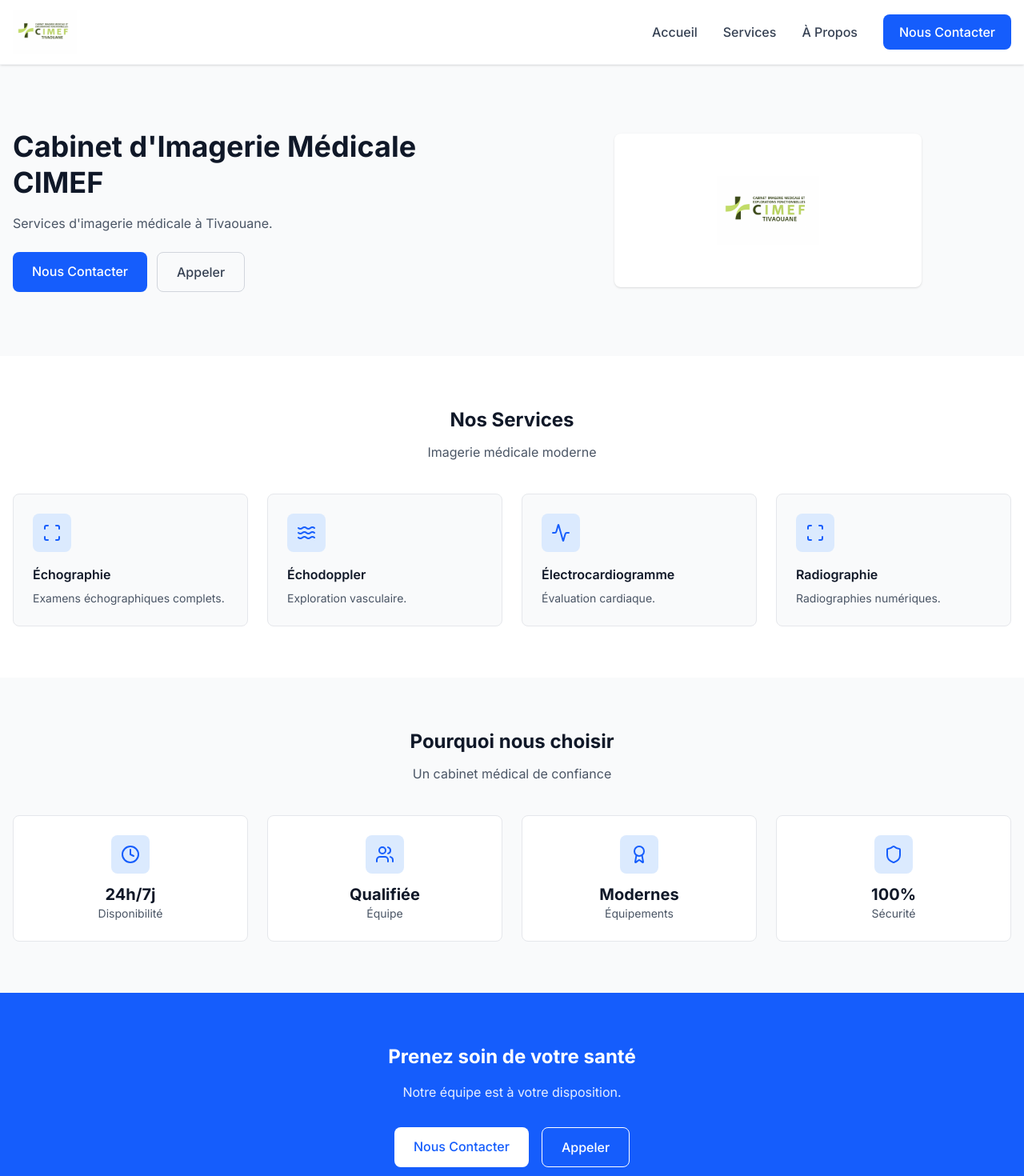
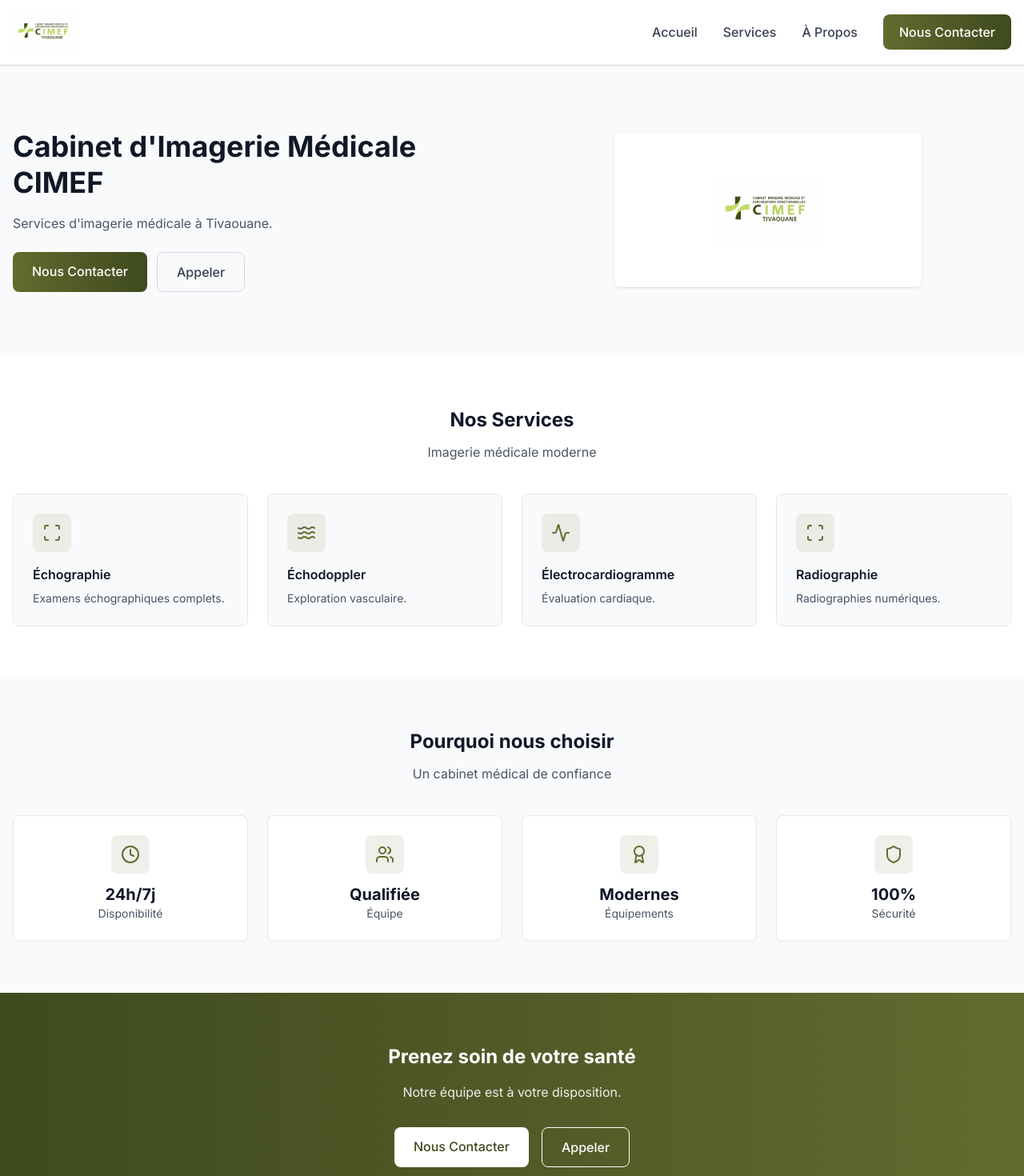
Before and after one commit to annakadiake/cimef-website, a Next.js app: page / in a window 1280 px wide. Shown: the top 1470 px of the page at 80% size. Built offline with nearby package versions, Linux system fonts and the light colour scheme.

Commit message:
Restauration des couleurs vertes CIMEF

```diff
--- a/src/app/page.tsx
+++ b/src/app/page.tsx
@@ -47,7 +47,7 @@
               <div className="flex flex-wrap gap-3">
                 <Link
                   href="/contact"
-                  className="bg-blue-600 text-white px-6 py-3 rounded-lg font-medium hover:bg-blue-700 transition-colors"
+                  className="bg-gradient-to-r from-[#636B2F] to-[#3F4A1F] text-white px-6 py-3 rounded-lg font-medium hover:shadow-lg hover:shadow-[#636B2F]/25 transition-all"
                 >
                   Nous Contacter
                 </Link>
@@ -79,8 +79,8 @@
           <div className="grid md:grid-cols-2 lg:grid-cols-4 gap-6">
             {services.map((service, index) => (
               <div key={index} className="bg-gray-50 p-6 rounded-lg border border-gray-200">
-                <div className="w-12 h-12 bg-blue-100 rounded-lg flex items-center justify-center mb-4">
-                  <service.icon className="w-6 h-6 text-blue-600" />
+                <div className="w-12 h-12 bg-[#636B2F]/10 rounded-lg flex items-center justify-center mb-4">
+                  <service.icon className="w-6 h-6 text-[#636B2F]" />
                 </div>
                 <h3 className="font-semibold text-gray-900 mb-2">{service.title}</h3>
                 <p className="text-sm text-gray-600">{service.desc}</p>
@@ -105,8 +105,8 @@
               { icon: Shield, label: 'Sécurité', value: '100%' },
             ].map((item) => (
               <div key={item.label} className="bg-white p-6 rounded-lg border border-gray-200 text-center">
-                <div className="w-12 h-12 bg-blue-100 rounded-lg flex items-center justify-center mx-auto mb-3">
-                  <item.icon className="w-6 h-6 text-blue-600" />
+                <div className="w-12 h-12 bg-[#636B2F]/10 rounded-lg flex items-center justify-center mx-auto mb-3">
+                  <item.icon className="w-6 h-6 text-[#636B2F]" />
                 </div>
                 <p className="text-xl font-bold text-gray-900">{item.value}</p>
                 <p className="text-sm text-gray-600">{item.label}</p>
@@ -117,7 +117,7 @@
       </section>
 
       {/* CTA */}
-      <section className="py-16 bg-blue-600">
+      <section className="py-16 bg-gradient-to-r from-[#3F4A1F] to-[#636B2F]">
         <div className="max-w-4xl mx-auto px-4 text-center">
           <h2 className="text-2xl font-bold text-white mb-4">
             Prenez soin de votre santé
@@ -128,7 +128,7 @@
           <div className="flex flex-wrap justify-center gap-4">
             <Link
               href="/contact"
-              className="bg-white text-blue-600 px-6 py-3 rounded-lg font-medium hover:bg-gray-100 transition-colors"
+              className="bg-white text-[#3F4A1F] px-6 py-3 rounded-lg font-medium hover:bg-gray-100 transition-colors"
             >
               Nous Contacter
             </Link>
--- a/src/components/Navbar.tsx
+++ b/src/components/Navbar.tsx
@@ -32,14 +32,14 @@
                 <Link
                   key={link.href}
                   href={link.href}
-                  className="text-gray-700 hover:text-blue-600 font-medium transition-colors"
+                  className="text-gray-700 hover:text-[#3F4A1F] font-medium transition-colors"
                 >
                   {link.label}
                 </Link>
               ))}
               <Link
                 href="/contact"
-                className="bg-blue-600 text-white px-5 py-2.5 rounded-lg font-medium hover:bg-blue-700 transition-colors"
+                className="bg-gradient-to-r from-[#636B2F] to-[#3F4A1F] text-white px-5 py-2.5 rounded-lg font-medium hover:shadow-lg hover:shadow-[#636B2F]/25 transition-all"
               >
                 Nous Contacter
               </Link>
```
